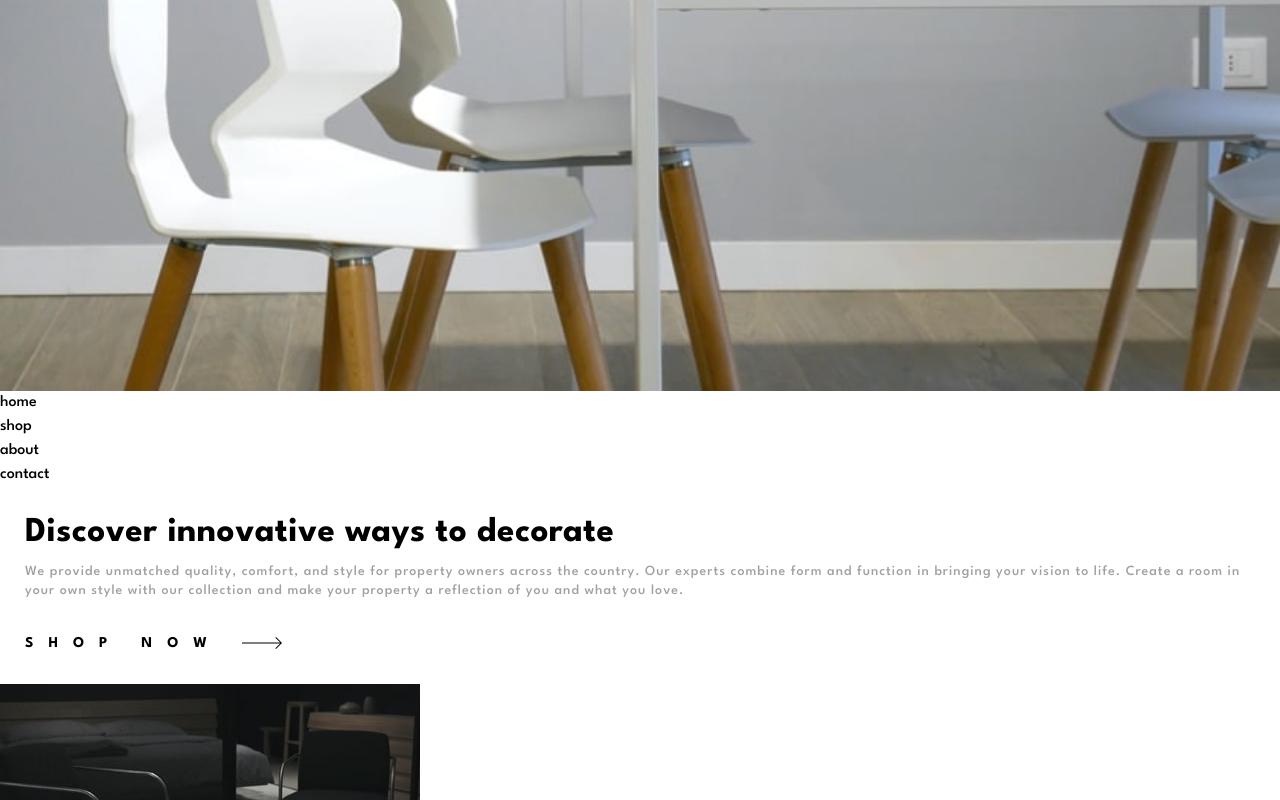
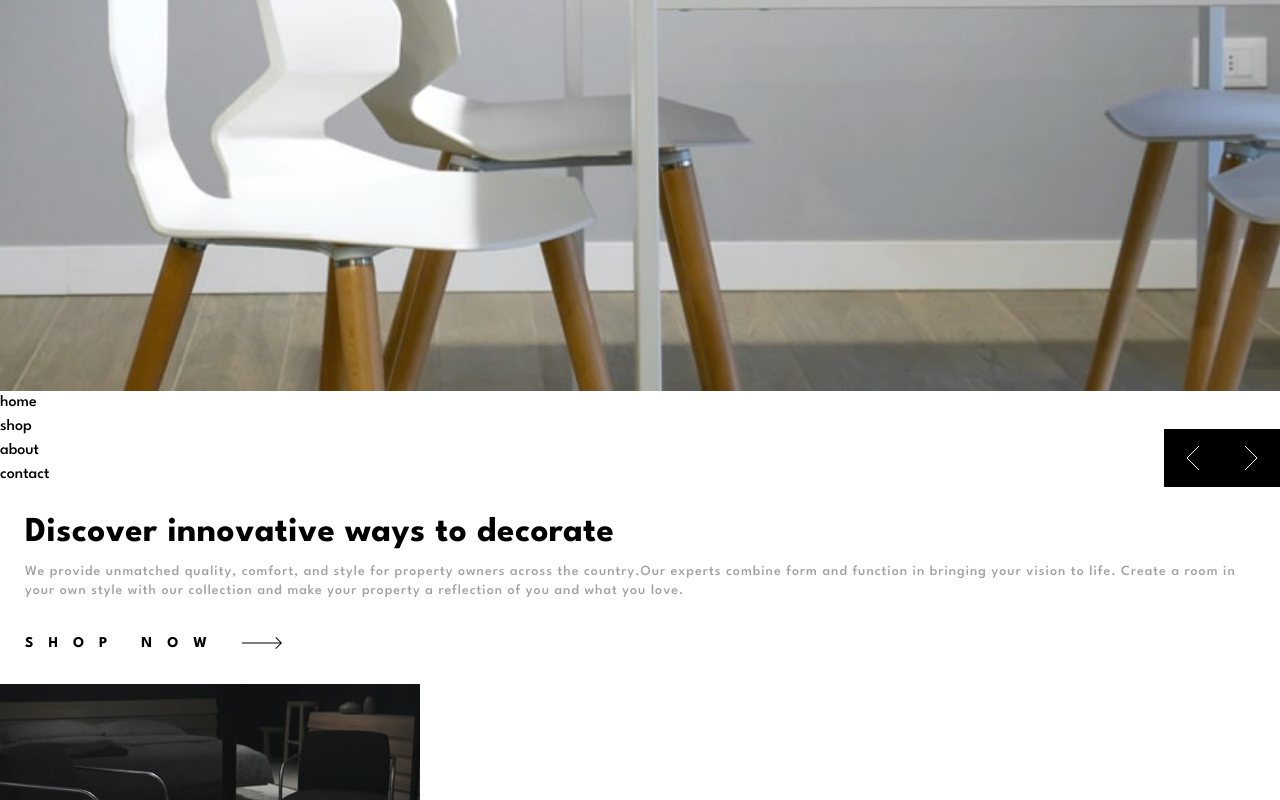
Before and after one commit to ramz04/Room-Homepage-Website, a React (Vite) app: page / in a window 1280 px wide. Shown: the part 423-1223 px from the top of the page. Built offline with nearby package versions, Linux system fonts and the light colour scheme.

Commit message:
Added Functionality For Image Slider

```diff
--- a/src/App.jsx
+++ b/src/App.jsx
@@ -1,34 +1,49 @@
 import img_mobile1 from './assets/images/mobile-image-hero-1.jpg'
-// import img_mobile2 from './assets/images/mobile-image-hero-2.jpg'
-// import img_mobile3 from './assets/images/mobile-image-hero-3.jpg'
+import img_mobile2 from './assets/images/mobile-image-hero-2.jpg'
+import img_mobile3 from './assets/images/mobile-image-hero-3.jpg'
 import img_desktop1 from './assets/images/desktop-image-hero-1.jpg'
-// import img_desktop2 from './assets/images/desktop-image-hero-2.jpg'
-// import img_desktop3 from './assets/images/desktop-image-hero-3.jpg'
+import img_desktop2 from './assets/images/desktop-image-hero-2.jpg'
+import img_desktop3 from './assets/images/desktop-image-hero-3.jpg'
 import dark from './assets/images/image-about-dark.jpg'
-// import data from './data.json'
+import data from './data.json'
 import {useState} from 'react'
 import logo from './assets/images/logo.svg'
 import light from './assets/images/image-about-light.jpg'
 import arrow from './assets/images/icon-arrow.svg'
-// import angle_left from './assets/images/icon-angle-left.svg'
-// import angle_right from './assets/images/icon-angle-right.svg'
+import angle_left from './assets/images/icon-angle-left.svg'
+import angle_right from './assets/images/icon-angle-right.svg'
 
 function App() {
 
-  // const [jsondata, setJsonData] = useState(data)
-  // const [index, setIndex] = useState(0)
+  console.log(data[0].header)
+
+  const [index, setIndex] = useState(0)
   const [drawer, setDrawer] = useState(false)
 
-  // const imgDesktop = [img_desktop1 , img_desktop2, img_desktop3]
-  // const imgMobile = [img_mobile1, img_mobile2, img_mobile3]
+  const imgDesktop = [img_desktop1 , img_desktop2, img_desktop3]
+  const imgMobile = [img_mobile1, img_mobile2, img_mobile3]
+
+  const prevSlide = () => {
+    const currentSlide = index === 0
+    const newSlide = currentSlide ? data.length - 1 : currentSlide - 1
+    setIndex(newSlide)
+  }
+
+  const nextSlide = () => {
+    const currentSlide = index === data.length - 1
+    const newSlide = currentSlide ? 0 : index + 1
+    setIndex(newSlide)
+  }
+
+
 
   return (
     <div className="App">
         <section className="hero">
           <div className="hero--main-page">
             <picture>
-              <source media="(min-width:1024px)" srcSet={img_desktop1}/>
-              <img src={img_mobile1} alt="" className='hero--main-page--img'/>
+              <source media="(min-width:1024px)" srcSet={imgDesktop[index]}/>
+              <img src={imgMobile[index]} alt="" className='hero--main-page--img'/>
             </picture>
             <div className='hero--nav'>
               <div className='hero--nav-menu'>
@@ -67,14 +82,16 @@ function App() {
                 </ul>
               </div>
             </div>
+            <div className='hero--slide'>
+                <button onClick={prevSlide}><img src={angle_left} alt="Slider Left" className='hero--slide-item' /></button>
+                <button onClick={nextSlide}><img src={angle_right} alt="Slider Right" className='hero--slide-item'/></button>
+            </div>
 
           </div>
           <div className="hero--discover">
-            <h1>Discover innovative ways to decorate</h1>
+            <h1>{data[index].header}</h1>
             <p>
-              We provide unmatched quality, comfort, and style for property owners across the country.
-              Our experts combine form and function in bringing your vision to life. Create a room in your
-              own style with our collection and make your property a reflection of you and what you love.
+              {data[index].content}
             </p>
             <div>
               Shop now
--- a/src/index.css
+++ b/src/index.css
@@ -81,6 +81,31 @@ a {
     position: relative;
 }
 
+.hero--slide{
+    position: absolute;
+    bottom: 0;
+    right: 0;
+    display: flex;
+    align-items: center;
+    justify-content:center;
+}
+
+hero--slide button{
+    display: flex;
+    align-items: center;
+    height: auto;
+}
+
+.hero--slide-item{
+    padding: 17px 22px;
+    background-color: var(--Black);
+}
+
+.hero--slide-item:hover{
+    background-color: var(--Very-Dark-Gray);
+    transition: var(--Transition);
+}
+
 .hero--nav{
     position:absolute;
     top: 20px;
```
